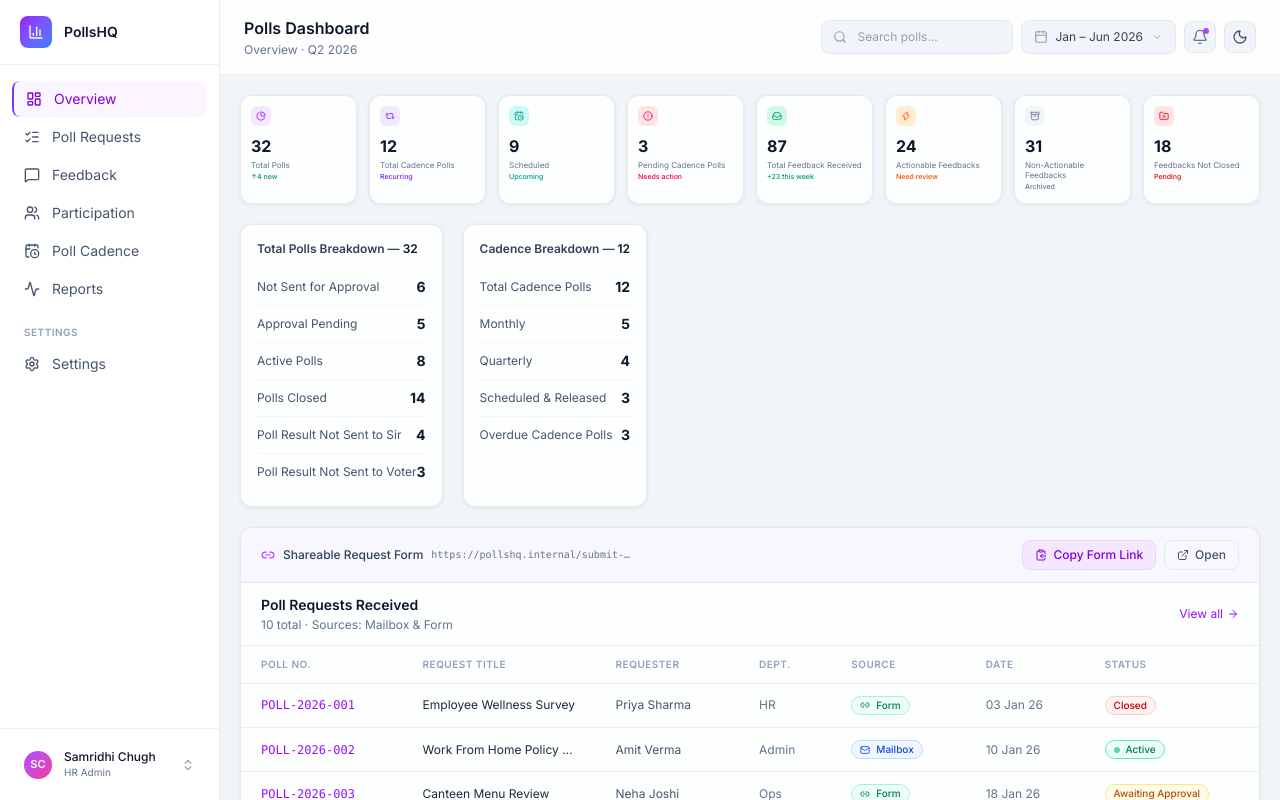
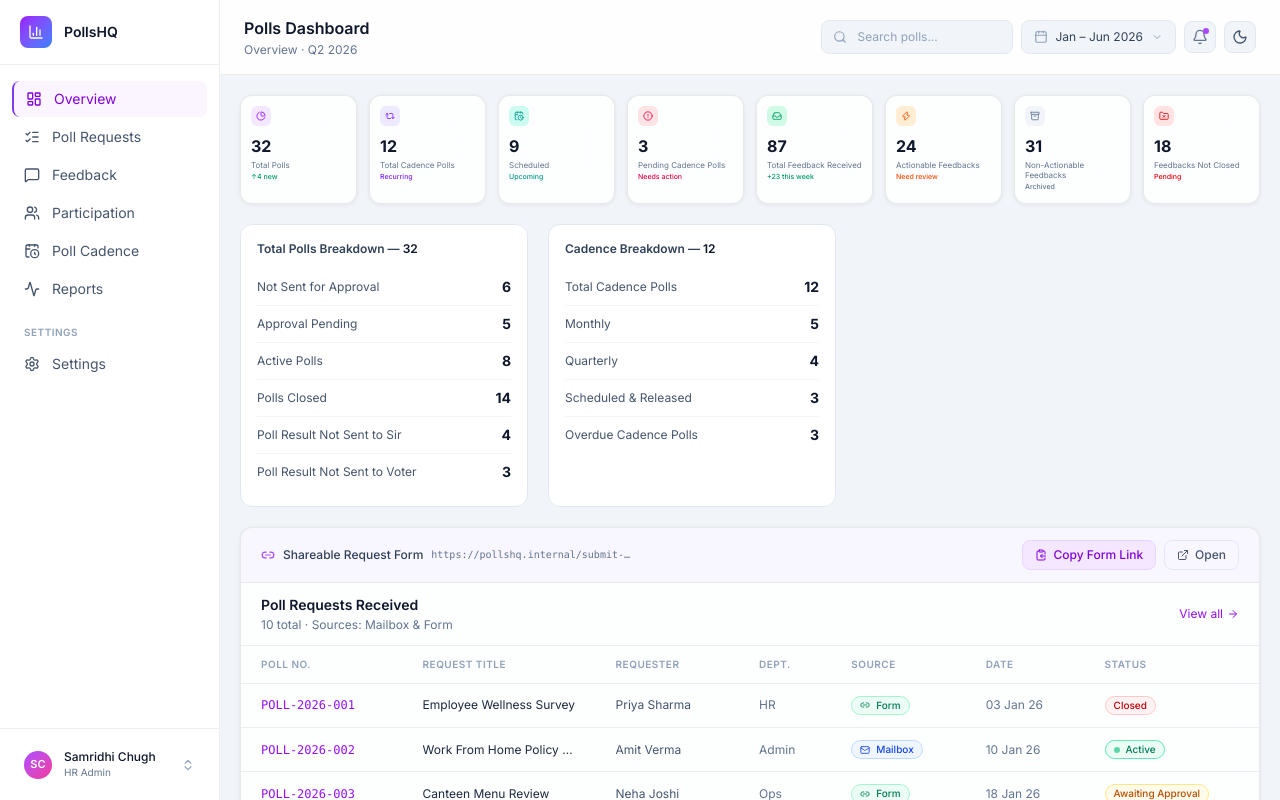
Before and after one commit to samridhichugh2000-hue/Pollsmockup, a Next.js app: page / in a window 1280 px wide. Shown: the top 800 px of the page. Built offline with nearby package versions, Linux system fonts and the light colour scheme.

Commit message:
fix breakdown visibility: explicit bg/border instead of glass

```diff
--- a/components/dashboard/CadenceBreakdown.tsx
+++ b/components/dashboard/CadenceBreakdown.tsx
@@ -8,7 +8,7 @@ const cadenceBreakdown = [
 
 export function CadenceBreakdown() {
   return (
-    <div className="glass rounded-xl p-4 max-w-sm">
+    <div className="bg-white dark:bg-slate-800 border border-slate-200 dark:border-slate-700 rounded-xl p-4 w-72">
       <p className="text-xs font-semibold text-slate-700 dark:text-slate-300 mb-3">
         Cadence Breakdown — <span className="text-slate-900 dark:text-slate-100">12</span>
       </p>
--- a/components/dashboard/TotalPollsBreakdown.tsx
+++ b/components/dashboard/TotalPollsBreakdown.tsx
@@ -4,7 +4,7 @@ const total = kpiData.find((k) => k.label === "Total Polls")?.value ?? 32;
 
 export function TotalPollsBreakdown() {
   return (
-    <div className="glass rounded-xl p-4 max-w-sm">
+    <div className="bg-white dark:bg-slate-800 border border-slate-200 dark:border-slate-700 rounded-xl p-4 w-72">
       <p className="text-xs font-semibold text-slate-700 dark:text-slate-300 mb-3">
         Total Polls Breakdown — <span className="text-slate-900 dark:text-slate-100">{total}</span>
       </p>
```
